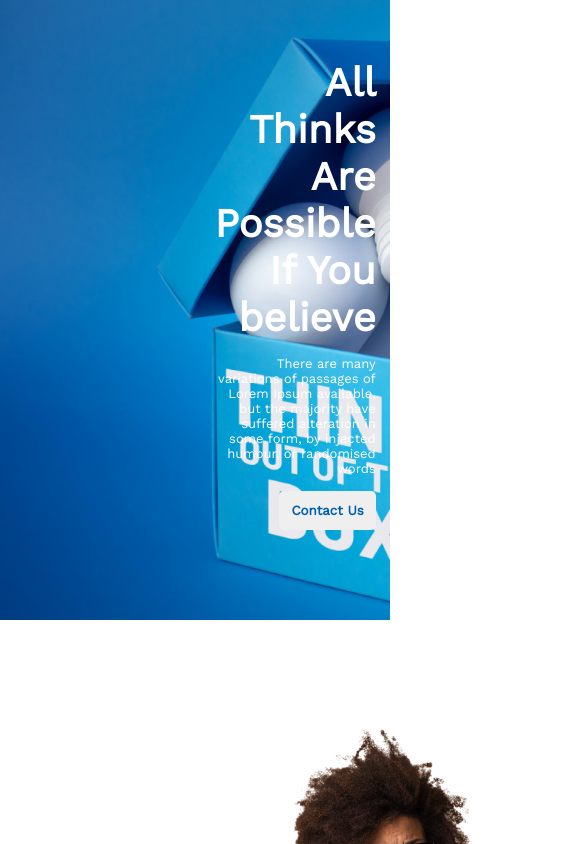
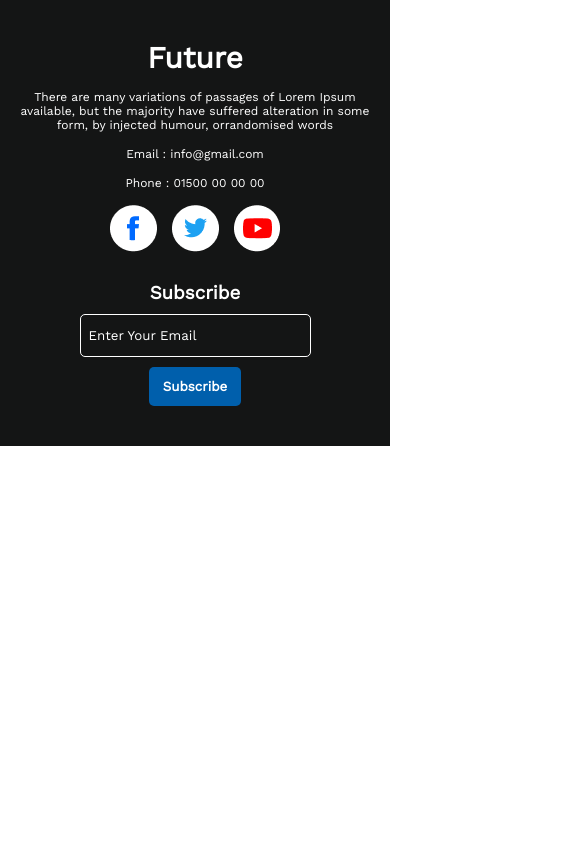
Before and after one commit to rayhan60611/p_hero_assignment1_new_year_new_me, a plain HTML site: page index.html in a window 390 px wide. Shown: the top 844 px of the page, 585 px wide, since content can reach past the window. Drawn offline with nearby package versions, Linux system fonts and the light colour scheme.

Commit message:
footer 100% responsive done

```diff
--- a/index.html
+++ b/index.html
@@ -14,7 +14,7 @@
     <title>New Year New Me Assignment</title>
   </head>
   <body>
-    <header>
+    <header class="hide">
       <div class="banner-img">
         <div class="banner-left-div"></div>
         <div class="banner-right-div">
@@ -28,8 +28,8 @@
         </div>
       </div>
     </header>
-    <main>
-      <section class="failure-section">
+    <main class="hide">
+      <section class="failure-section hide">
         <div class="failure-left-div"></div>
         <div class="failure-right-div">
           <h3 class="failure-title-h3">My failures of previous year</h3>
@@ -48,7 +48,7 @@
         </div>
       </section>
 
-      <section class="my-plan-section">
+      <section class="my-plan-section hide">
         <h3 class="myplan-title-h3">My Plans</h3>
         <div class="myplan-container-div">
           <div class="card-child">
@@ -85,9 +85,10 @@
         <div class="left-footer">
           <h3>Future</h3>
           <p>
-            There are many variations of passages of Lorem Ipsum available, but
-            the majority have suffered alteration in some form, by injected
-            humour, or randomised words
+            There are many variations of passages of Lorem Ipsum
+            <br />available, but the majority have suffered alteration in some
+            <br />
+            form, by injected humour, orrandomised words
           </p>
           <p>Email : info@gmail.com</p>
           <p>Phone : 01500 00 00 00</p>
--- a/styles/style.css
+++ b/styles/style.css
@@ -3,6 +3,10 @@
   padding: 0;
   /* font-family: "Open Sans", sans-serif; */
   font-family: "Work Sans", sans-serif;
+}
+
+.hide {
+  display: none !important;
 }
 
 /* header */
@@ -192,7 +196,7 @@
 .left-footer p {
   font-size: 12px;
   font-weight: 500;
-  padding-right: 120px;
+  /* padding-right: 120px; */
 }
 .right-footer {
   flex-basis: 50%;
@@ -232,3 +236,42 @@
   border-radius: 5px;
   font-weight: 700;
 }
+
+/* media query */
+
+@media screen and (max-width: 870px) {
+  .footer-container {
+    width: 100%;
+    height: auto !important;
+    flex-direction: column;
+    justify-content: center;
+    align-items: center;
+    padding: 40px 0 !important;
+    gap: 30px;
+  }
+
+  .left-footer {
+    display: flex;
+    flex-direction: column;
+    width: 100%;
+    align-items: center;
+    justify-content: center;
+    gap: 15px;
+    padding: 0px 15px;
+    text-align: center;
+  }
+
+  .left-footer p {
+    padding-right: 0;
+  }
+
+  .right-footer {
+    width: 100%;
+    display: flex;
+    flex-direction: column;
+    gap: 10px;
+    align-items: center;
+    justify-content: center;
+    /* padding-top: -100px; */
+  }
+}
```
